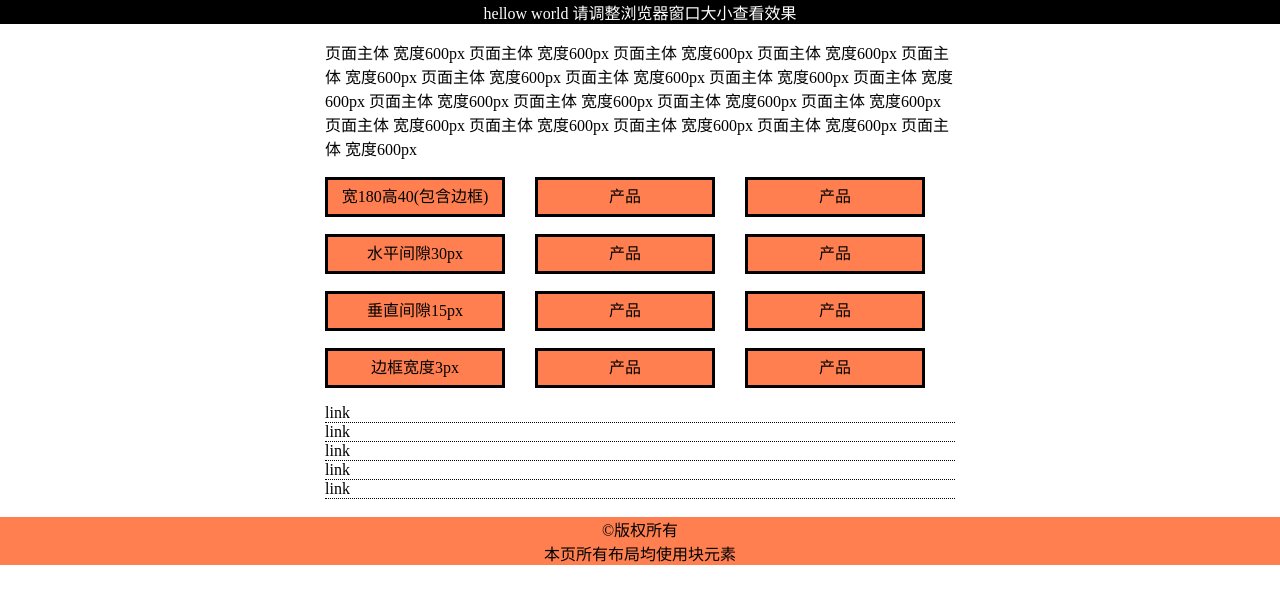
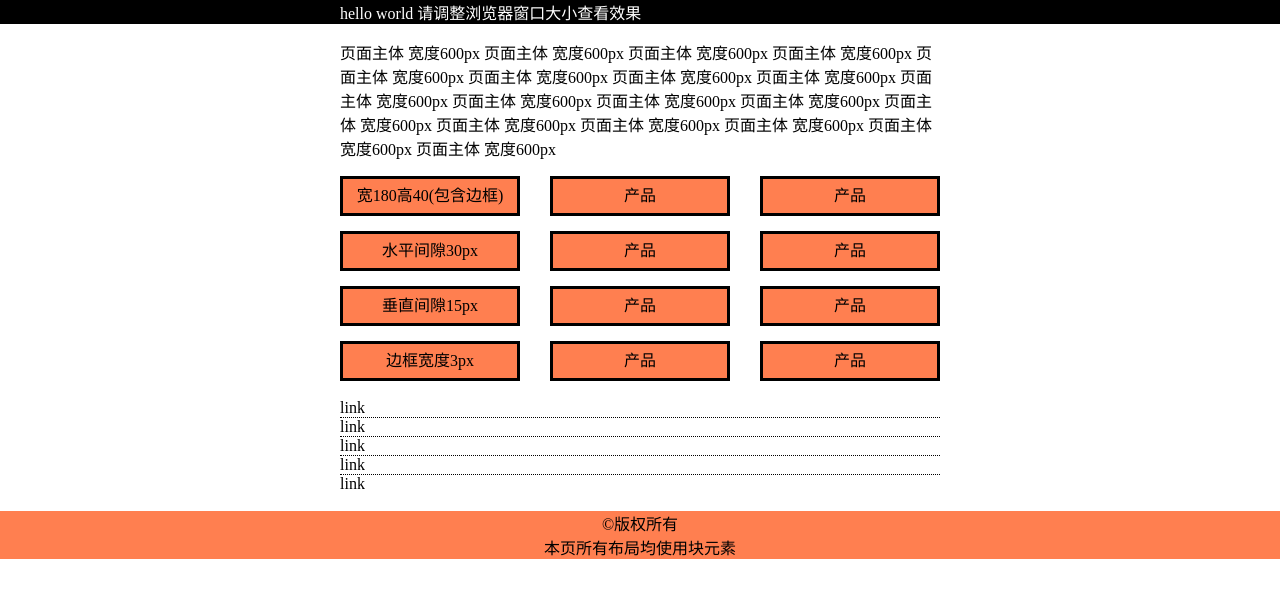
Before and after one commit to yangyukang9/miao, a plain HTML site: page css-block-layout.html in a window 1280 px wide. Drawn offline with Linux system fonts and the light colour scheme.

Commit message:
修改版

```diff
--- a/css-block-layout.html
+++ b/css-block-layout.html
@@ -4,36 +4,53 @@
   <meta charset="UTF-8">
   <meta http-equiv="X-UA-Compatible" content="IE=edge">
   <meta name="viewport" content="width=device-width, initial-scale=1.0">
-  <title>偷懒版</title>
+  <title>修改版</title>
   <style>
     body{
       margin: 0;
 
     }
-    .p1{
-
+    header{
+      background-color: black;
+    }
+    header div{
+      width: 600px;
       margin: auto;
-      text-align: center;
       color: white;
       background-color: black;
     }
     .div1{
       margin:auto;
-      width: 630px;
+      width: 600px;
     }
-    .p3{
+    .card div{
       width: 174px;
       height: 34px;
       background-color: coral;
       border: 3px solid;
-      float: left;
-      margin-right:30px;
       margin-top: 1px;
       text-align: center;
       line-height: 34px;
+      margin-top: 15px;
+    }
+    .card div:nth-child(n+5){
+      margin-left: 210px;
+    }
+    .card div:nth-child(n+9){
+      margin-left: 420px;
+    }
+    .card div:nth-child(4n+5){
+      margin-top: -205px;
+    }
+    .card div:hover{
+      background-color: red;
     }
     .p4{
       border-bottom:dotted 1px ;
+      margin: 0 auto;
+    }
+    .p41{
+      border-bottom:none;
       margin: 0 auto;
     }
     .p5{
@@ -44,27 +61,31 @@
   </style>
 </head>
 <body>
-  <p class="p1">hellow world 请调整浏览器窗口大小查看效果</p>
+  <header><div>hello world 请调整浏览器窗口大小查看效果</div></header>
+
   <div class="div1">
    <p class="p2"> 页面主体 宽度600px 页面主体 宽度600px 页面主体 宽度600px 页面主体 宽度600px 页面主体 宽度600px 页面主体 宽度600px 页面主体 宽度600px 页面主体 宽度600px 页面主体 宽度600px 页面主体 宽度600px 页面主体 宽度600px 页面主体 宽度600px 页面主体 宽度600px 页面主体 宽度600px 页面主体 宽度600px 页面主体 宽度600px 页面主体 宽度600px 页面主体 宽度600px</p>
-   <p class="p3">宽180高40(包含边框)</p>
-   <p class="p3">产品</p>
-   <p class="p3">产品</p>
-   <p class="p3">水平间隙30px</p>
-   <p class="p3">产品</p>
-   <p class="p3">产品</p>
-   <p class="p3">垂直间隙15px</p>
-   <p class="p3">产品</p>
-   <p class="p3">产品</p>
-   <p class="p3">边框宽度3px</p>
-   <p class="p3">产品</p>
-   <p class="p3">产品</p>
 
+  <div class="card">
+   <div>宽180高40(包含边框)</div>
+   <div>水平间隙30px</div>
+   <div>垂直间隙15px</div>
+   <div>边框宽度3px</div>
+   <div>产品</div>
+   <div>产品</div>
+   <div>产品</div>
+   <div>产品</div>
+   <div>产品</div>
+   <div>产品</div>
+   <div>产品</div>
+   <div>产品</div>
+  </div>
+  <br>
    <p class="p4">link</p>
    <p class="p4">link</p>
    <p class="p4">link</p>
    <p class="p4">link</p>
-   <p class="p4">link</p>
+   <p class="p41">link</p>
 
   </div>
   <br>
```
Also changed, not shown: block-basic.html (+11 -6 lines).
